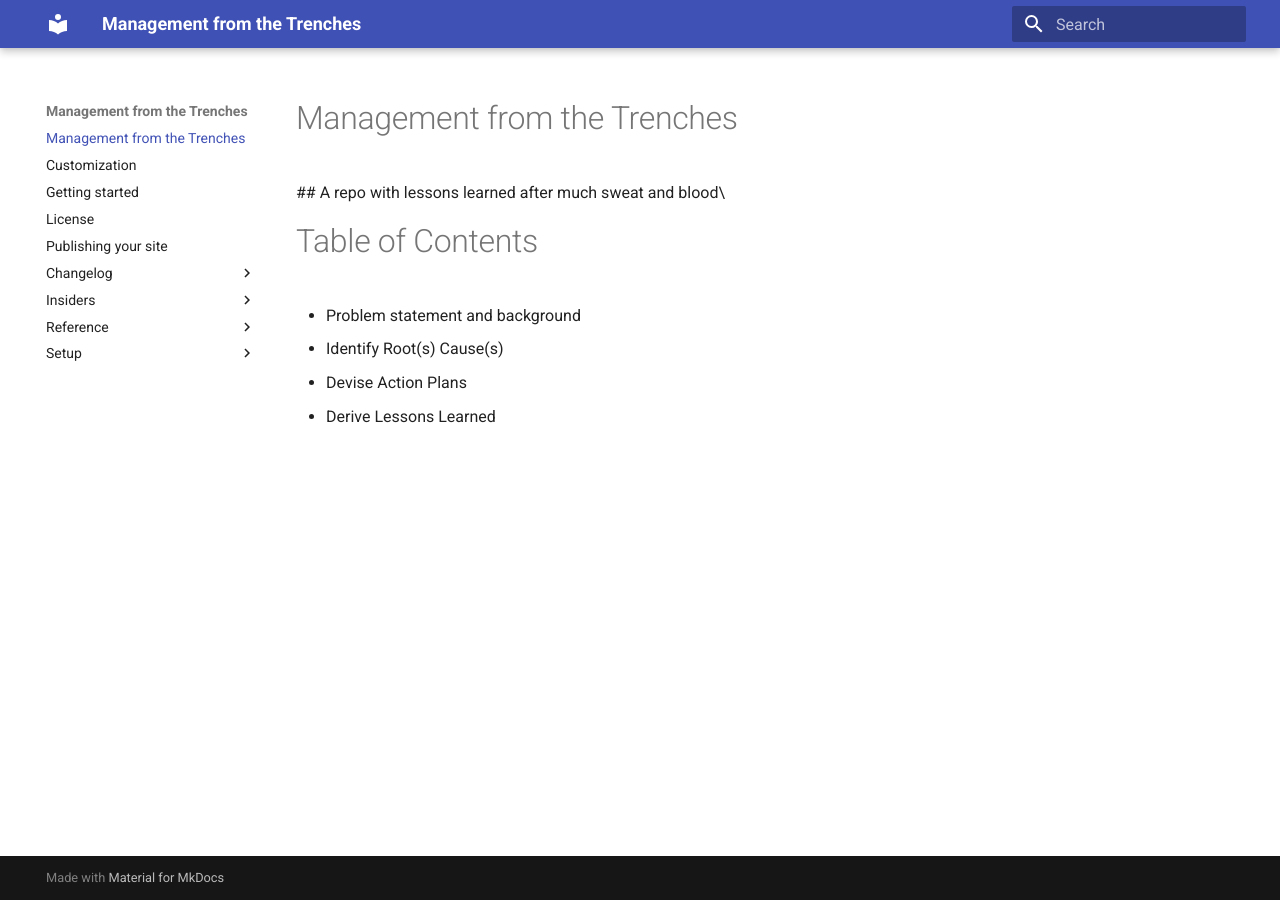
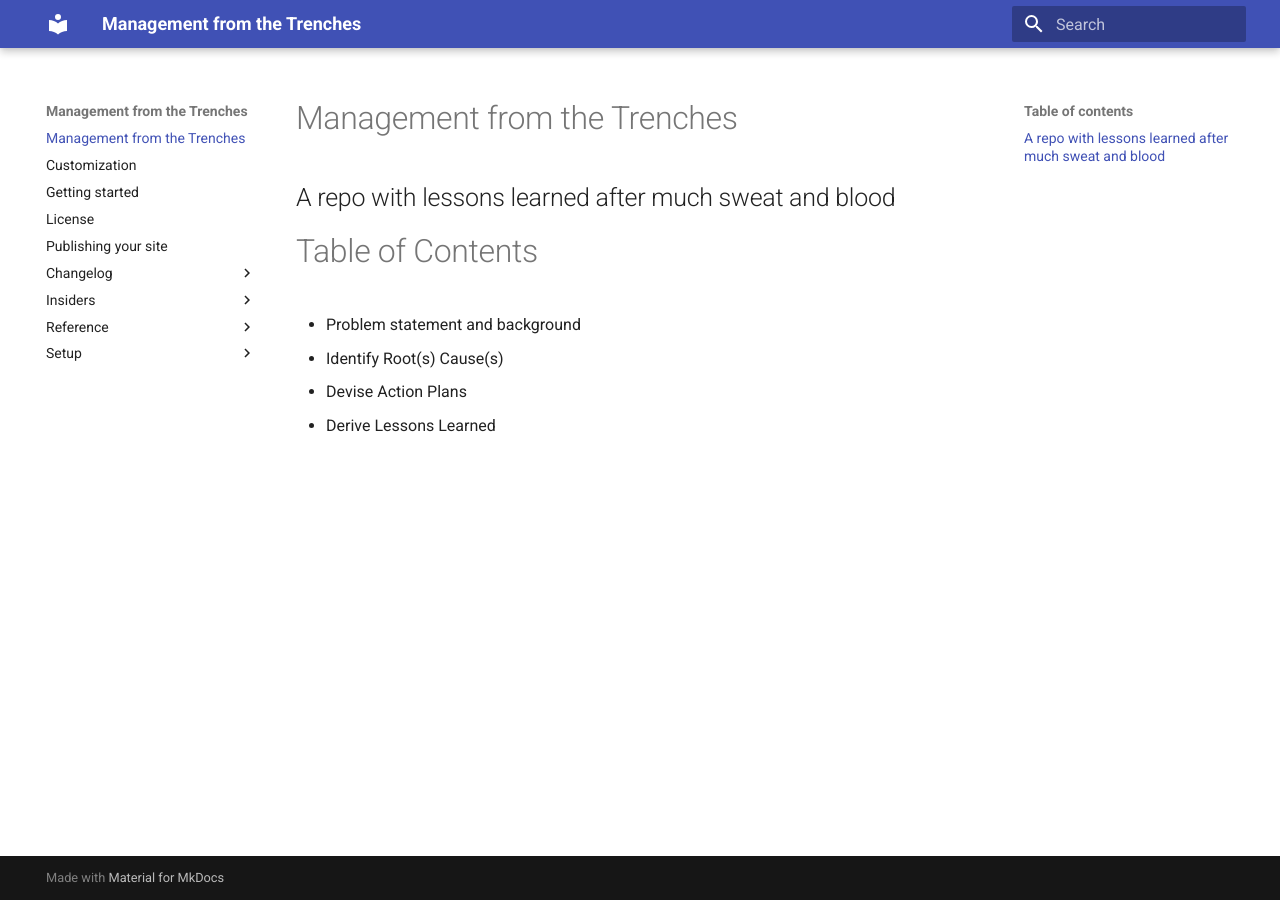
Before and after one commit to bmhash/bmhash.github.io, an MkDocs documentation site: the page built from docs/index.md, in a window 1280 px wide. Built offline with MkDocs 1.6.1 and Material for MkDocs 9.7.7, drawn with Linux system fonts in a browser that asks for light colours.

Commit message:
Update index.md

```diff
--- a/docs/index.md
+++ b/docs/index.md
@@ -1,5 +1,5 @@
 # Management from the Trenches
-## A repo with lessons learned after much sweat and blood\
+## A repo with lessons learned after much sweat and blood
 
 # Table of Contents
 * Problem statement and background
```
